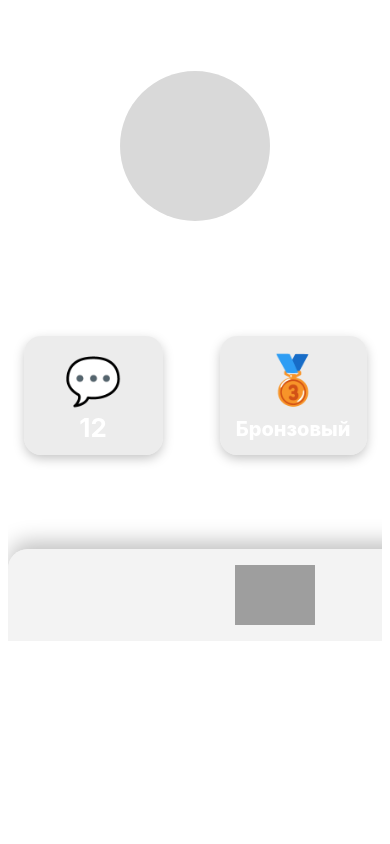
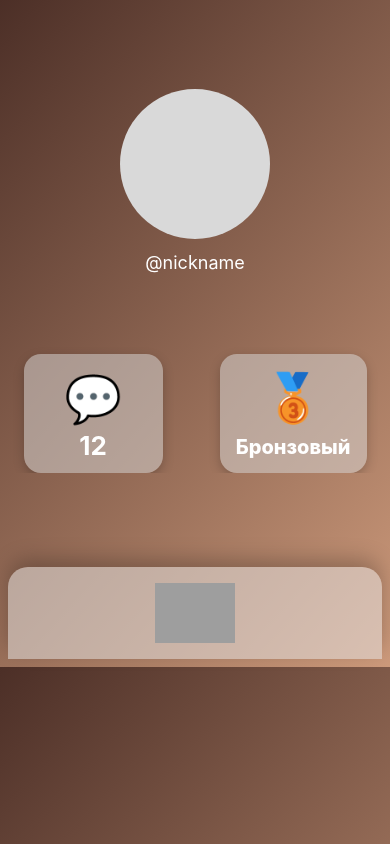
Before and after one commit to Multivarka/AnonMessageTestApp1, a plain HTML site: page index.html in a window 390 px wide. Drawn offline with Linux system fonts and the light colour scheme; grey boxes are pictures that could not be loaded.

Commit message:
Update index.html

```diff
--- a/index.html
+++ b/index.html
@@ -7,10 +7,13 @@
 </head>
 <body>
 <style>
-@media (max-width: 500px){
+@media (max-width: 600px){
+    body{
+    background: linear-gradient(132deg, #4C2F27 0%, #CD9A7B 100%);
+    }
     .user-profile {
   display: flex;
-  max-width: 422px;
+  max-width: 600px;
   padding: 81px 0 0;
   flex-direction: column;
   overflow: hidden;
@@ -91,7 +94,6 @@
   align-self: stretch;
   display: flex;
   margin-top: 94px;
-  width: 100%;
   flex-direction: column;
   align-items: center;
   justify-content: center;
@@ -117,14 +119,9 @@
   white-space: nowrap;
   border: 0;
 }
+}
 
-@media (max-width: 640px) {
-  .user-profile {
-    max-width: 559px;
-    padding-top: 63px;
-  }
-}
-}
+
 
 </style>
 
@@ -143,9 +140,10 @@
       <span class="visually-hidden">Bronze rank</span>
     </div>
   </div>
-  <footer class="footer">
+
+</section>
+<footer class="footer">
     <img loading="lazy" src="https://cdn.builder.io/api/v1/image/assets/TEMP/d52c866740a8c6f18c52ab9056cc8209f9d9287a90aad76d33ac3c27ef6fb6e6?placeholderIfAbsent=true&apiKey=865d9a8d416c49e28e17351a837c29db" class="footer-image" alt="Footer image" />
   </footer>
-</section>
 </body>
 </html>
```
